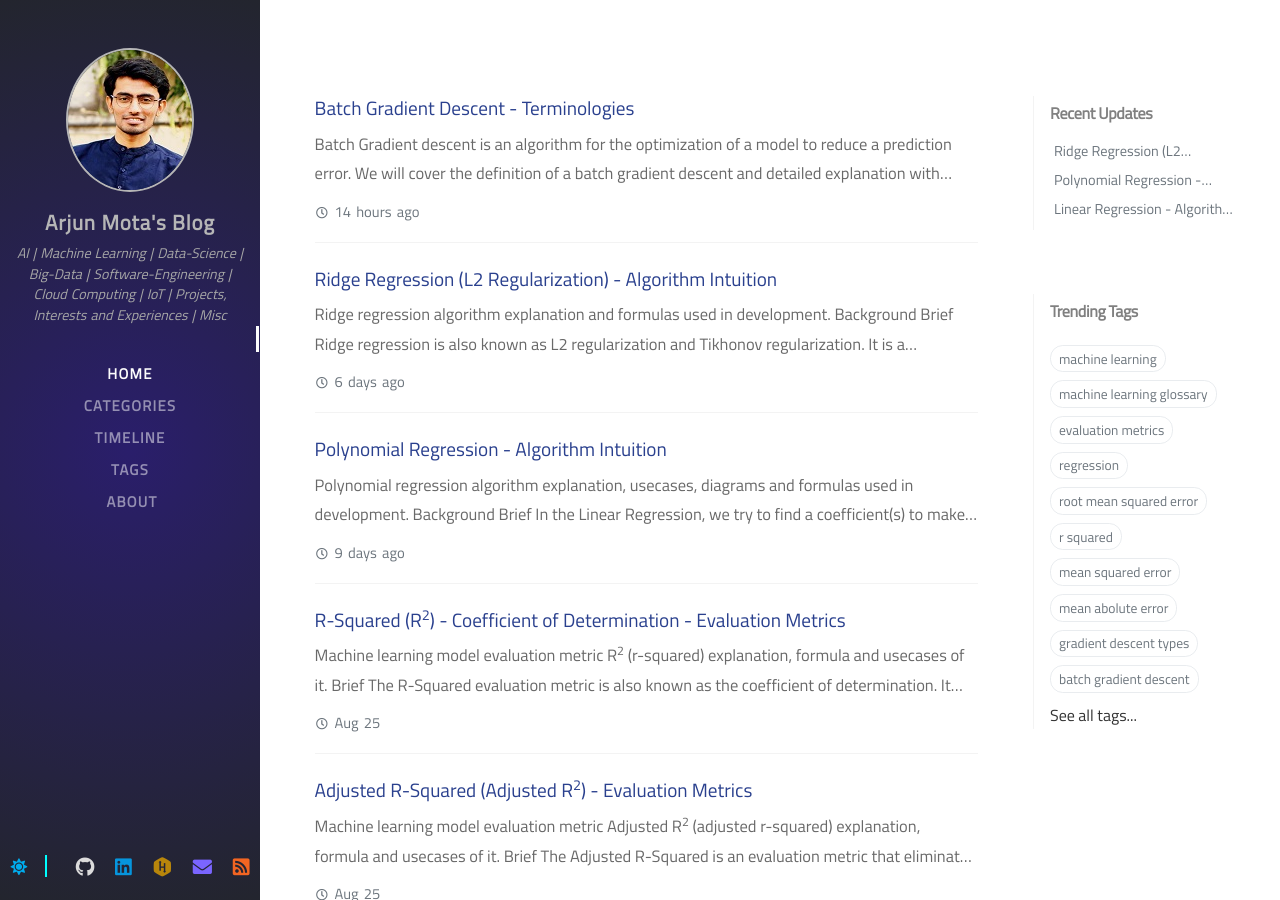
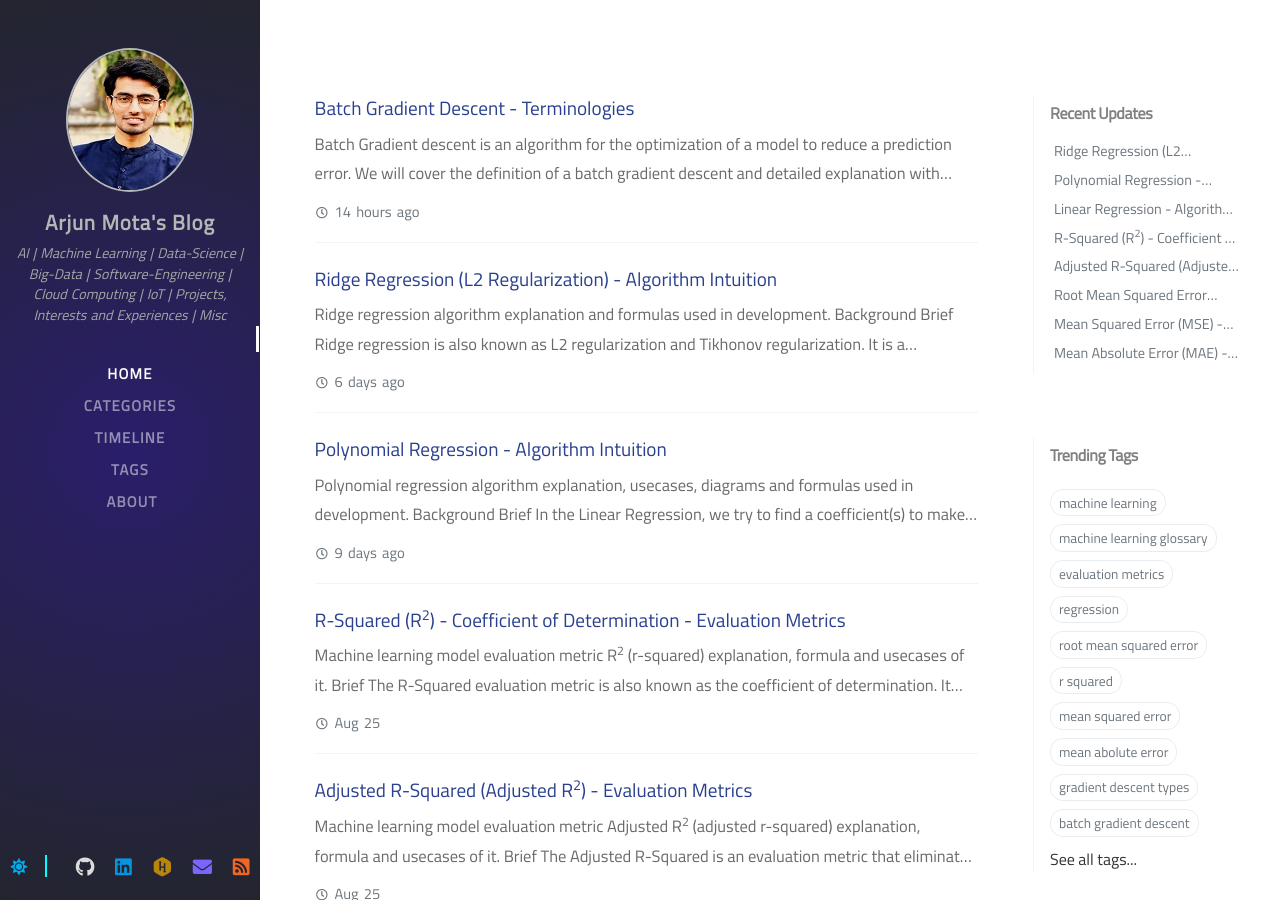
Before and after one commit to Arjun-Mota/arjun-mota.github.io, a Jekyll site: the page built from index.html, in a window 1280 px wide and 900 px high. Built offline with Jekyll 4.4.1, drawn with Linux system fonts in a browser that asks for light colours; nearby versions of some CDN libraries; some web fonts are replaced; the list of posts is cut into pages by our own code; comment, search, counter and statistics services are not loaded.

Commit message:
Modify: file update logs

```diff
--- a/_data/updates.yml
+++ b/_data/updates.yml
@@ -7,3 +7,18 @@
 -
   filename: 'ridge-regression'
   lastmod: '2020-09-13 03:14:46 +0530'
+-
+  filename: 'mean-absolute-error'
+  lastmod: '2020-08-25 03:18:09 +0530'
+-
+  filename: 'mean-squared-error'
+  lastmod: '2020-08-25 03:18:09 +0530'
+-
+  filename: 'root-mean-squared-error'
+  lastmod: '2020-08-25 03:18:09 +0530'
+-
+  filename: 'adjusted-r-squared'
+  lastmod: '2020-08-25 23:02:02 +0530'
+-
+  filename: 'r-squared'
+  lastmod: '2020-08-26 19:31:13 +0530'
```
